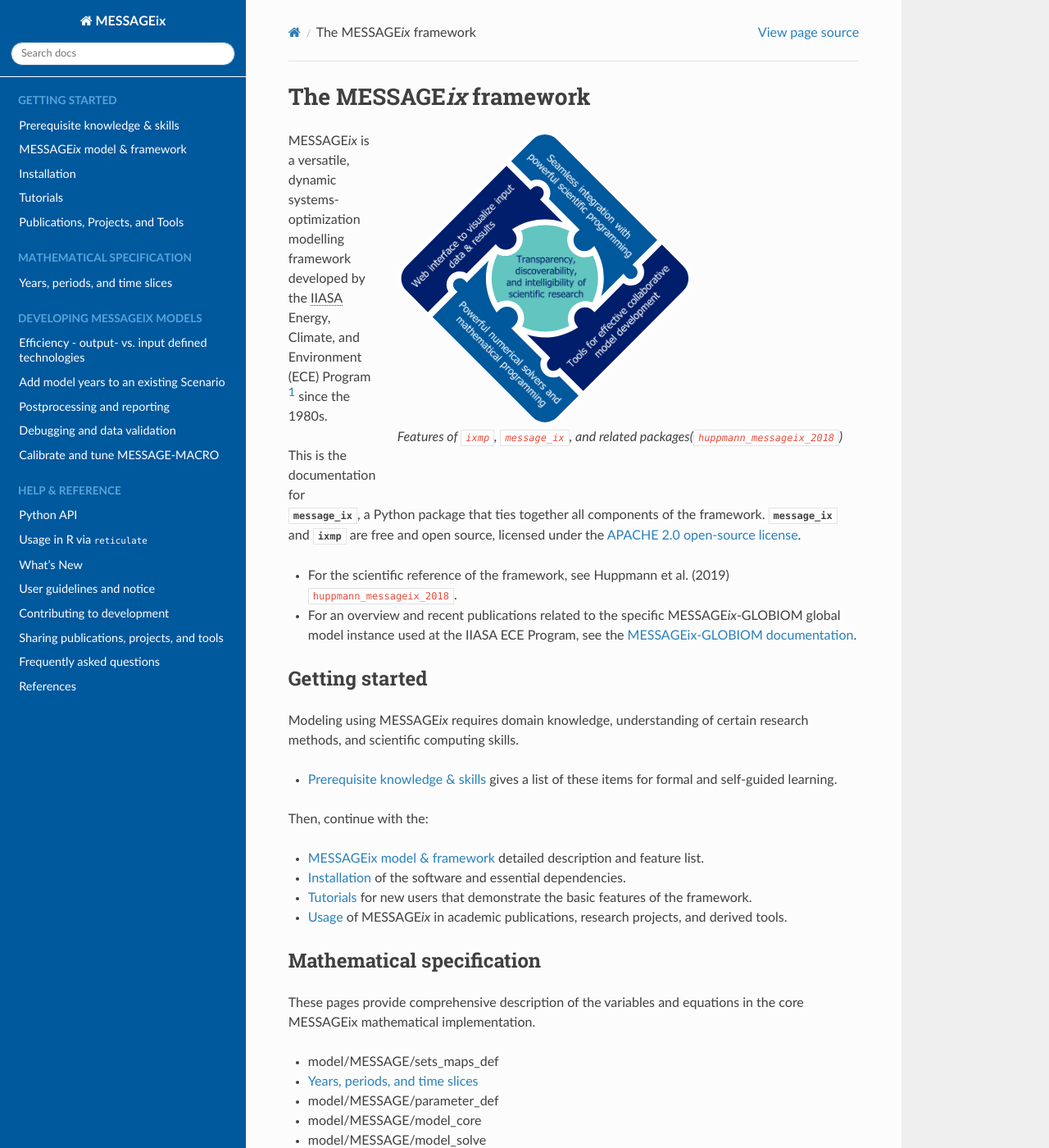
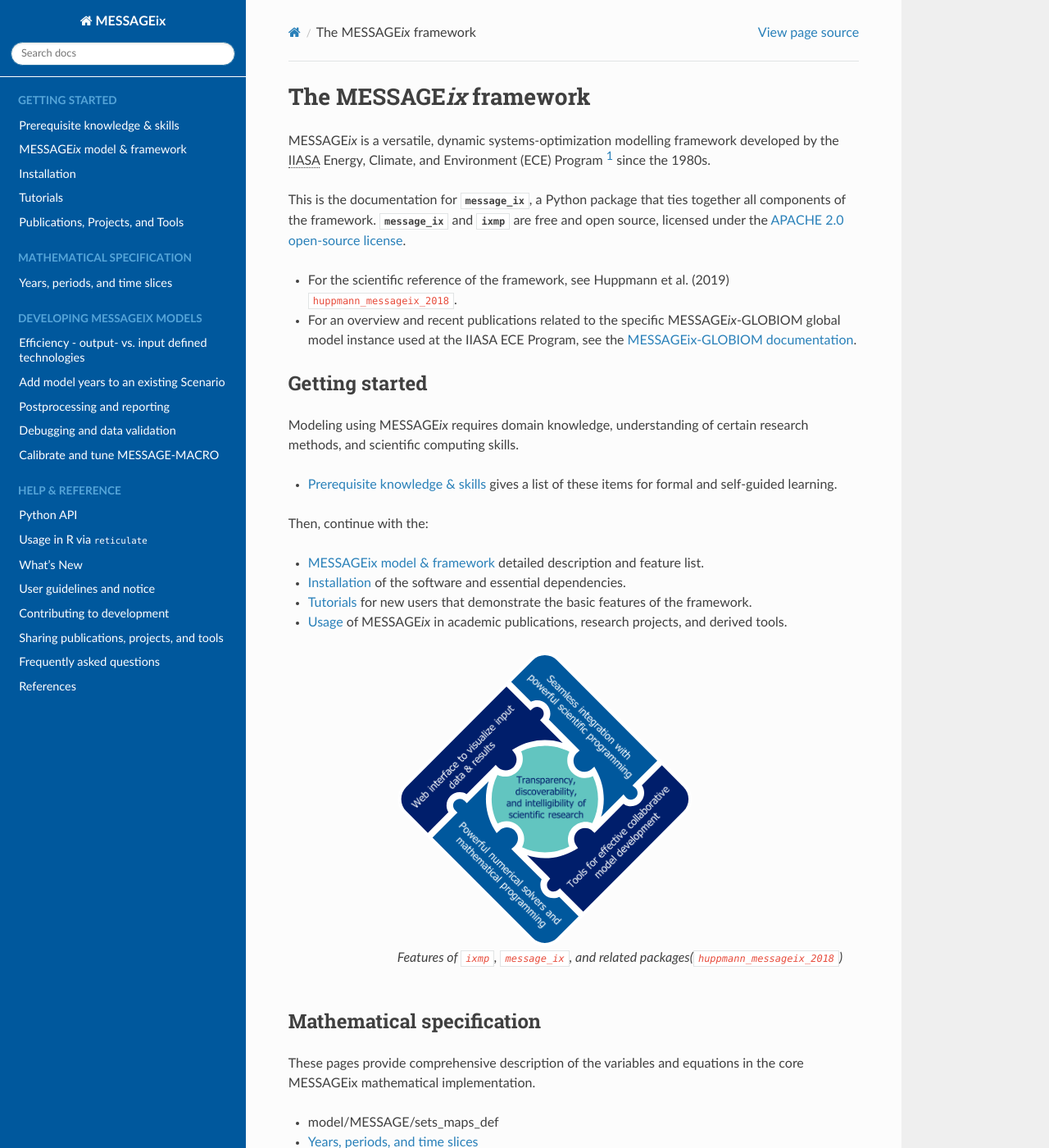
Before and after one commit to iiasa/message_ix, a Sphinx documentation site: the page built from doc/index.rst, in a window 1280 px wide and 1400 px high. Shown: the whole window at 82% size. Built offline with Sphinx 7.4.7 and the Read the Docs theme 2.0.0, drawn with Linux system fonts in a browser that asks for light colours; pages that are not in the unit, such as notebooks, are missing from menus; cross-references to code outside the pages are shown as plain code.

Commit message:
Move diagram figure

```diff
--- a/doc/index.rst
+++ b/doc/index.rst
@@ -1,11 +1,5 @@
 The |MESSAGEix| framework
 *************************
-
-.. figure:: _static/ix_features.svg
-   :width: 360px
-   :align: right
-
-   Features of ``ixmp``, ``message_ix``, and related packages(:cite:`huppmann_messageix_2018`)
 
 |MESSAGEix| is a versatile, dynamic systems-optimization modelling framework developed by the |IIASA| Energy, Climate, and Environment (ECE) Program [#rename]_ since the 1980s.
 
@@ -48,6 +42,12 @@
    install
    tutorials
    Publications, Projects, and Tools <usage>
+
+.. figure:: _static/ix_features.svg
+   :width: 360px
+   :align: right
+
+   Features of ``ixmp``, ``message_ix``, and related packages(:cite:`huppmann_messageix_2018`)
 
 
 .. _core:
```
